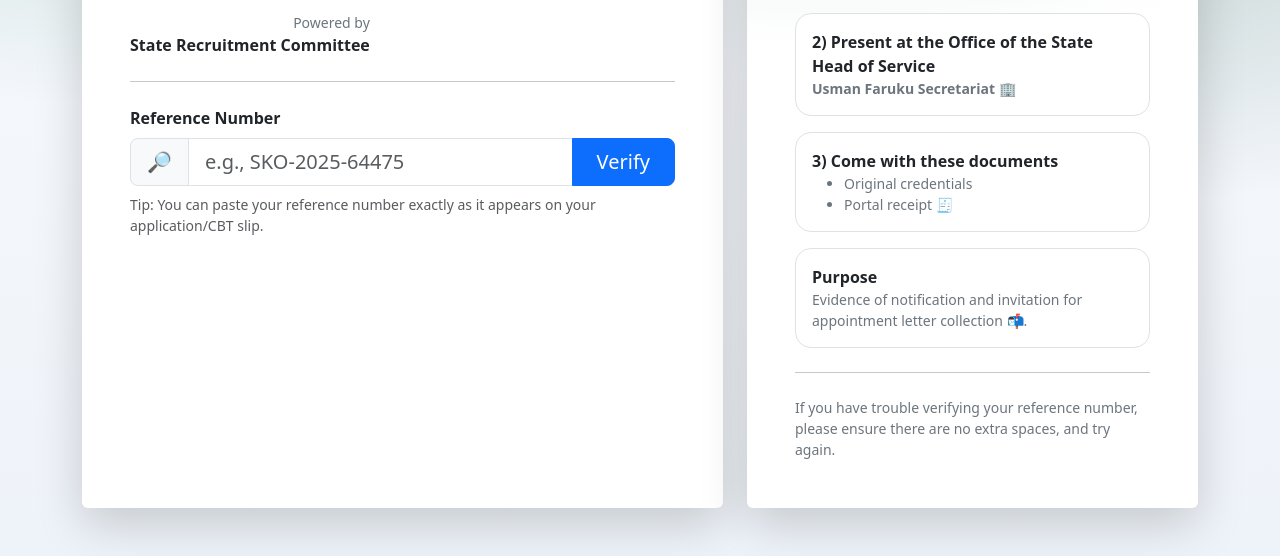
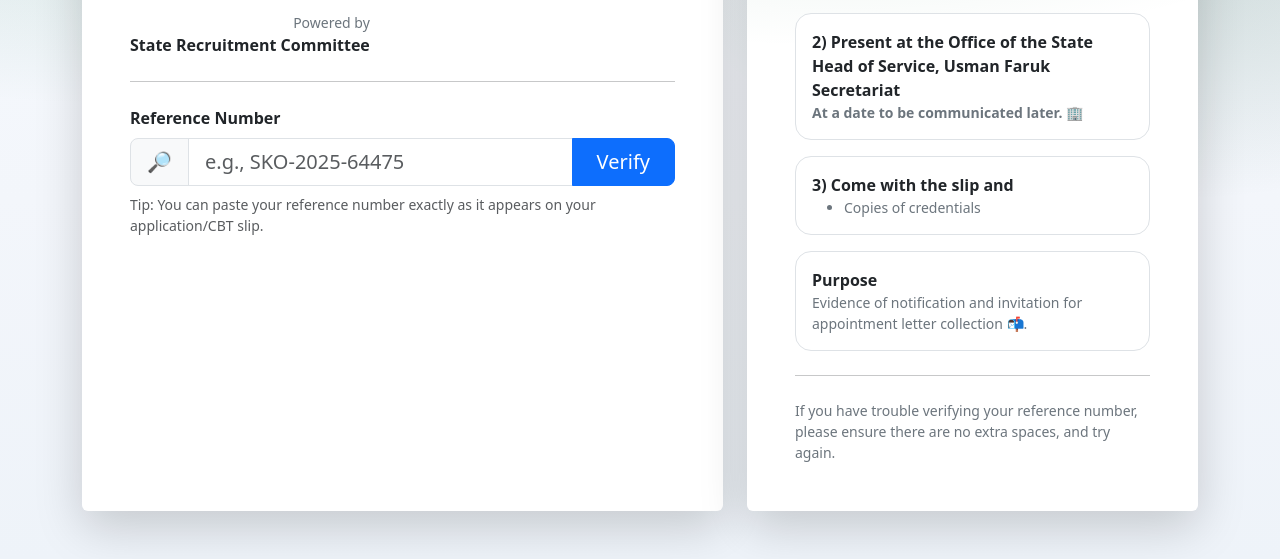
Before and after one commit to umarkabirdananini/portal, a plain HTML site: page index.html in a window 1280 px wide. Shown: the part 344-903 px from the top of the page. Drawn offline with nearby package versions, Linux system fonts and the light colour scheme.

Commit message:
Update instructions for document presentation

```diff
--- a/index.html
+++ b/index.html
@@ -94,16 +94,16 @@
                 <div class="text-secondary small">Print it directly from this portal.</div>
               </div>
               <div class="p-3 rounded-4 border bg-white">
-                <div class="fw-semibold">2) Present at the Office of the State Head of Service</div>
+                <div class="fw-semibold">2) Present at the Office of the State Head of Service, Usman Faruk Secretariat</div>
                 <div class="text-secondary small">
-                  <span class="fw-semibold">Usman Faruku Secretariat</span> 🏢
+                  <span class="fw-semibold">At a date to be communicated later.</span> 🏢
                 </div>
               </div>
               <div class="p-3 rounded-4 border bg-white">
-                <div class="fw-semibold">3) Come with these documents</div>
+                <div class="fw-semibold">3) Come with the slip and </div>
                 <ul class="small text-secondary mb-0">
-                  <li>Original credentials</li>
-                  <li>Portal receipt 🧾</li>
+                  <li>Copies of credentials</li>
+
                 </ul>
               </div>
               <div class="p-3 rounded-4 border bg-white">
```
